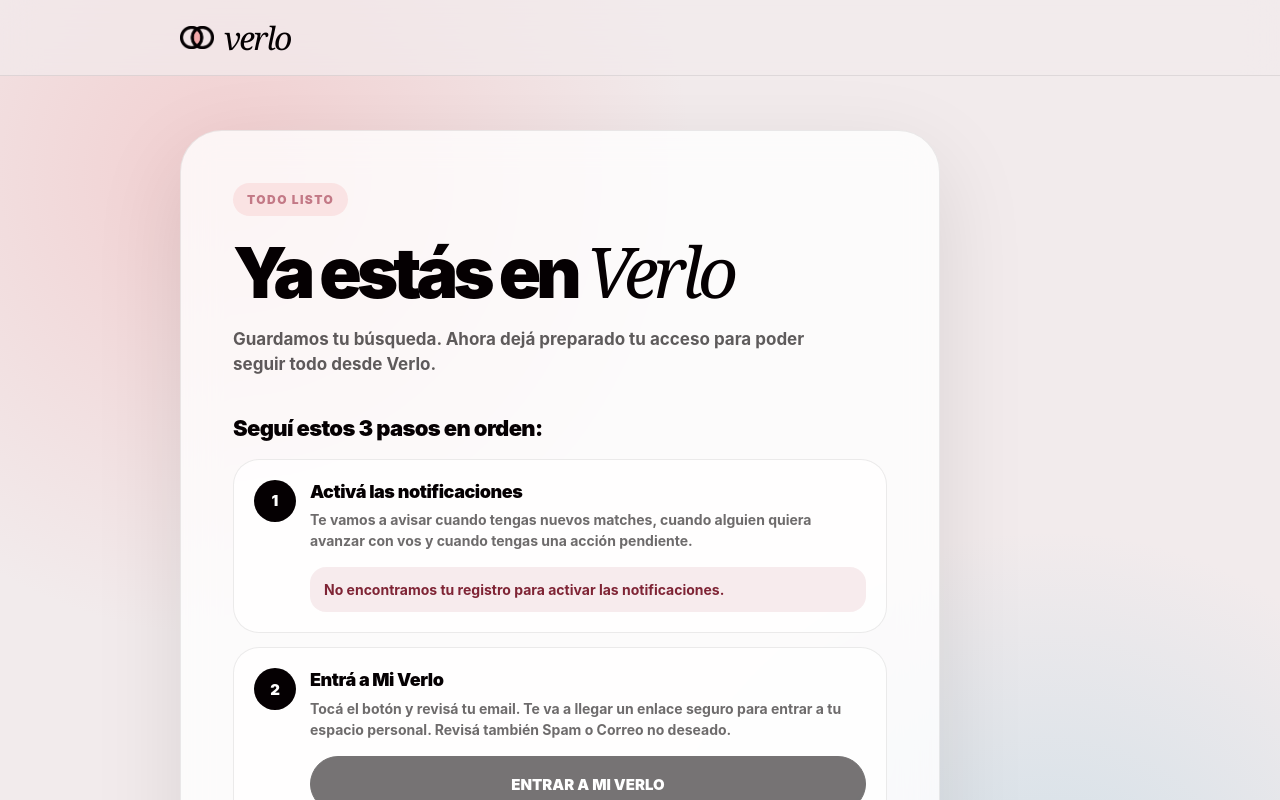
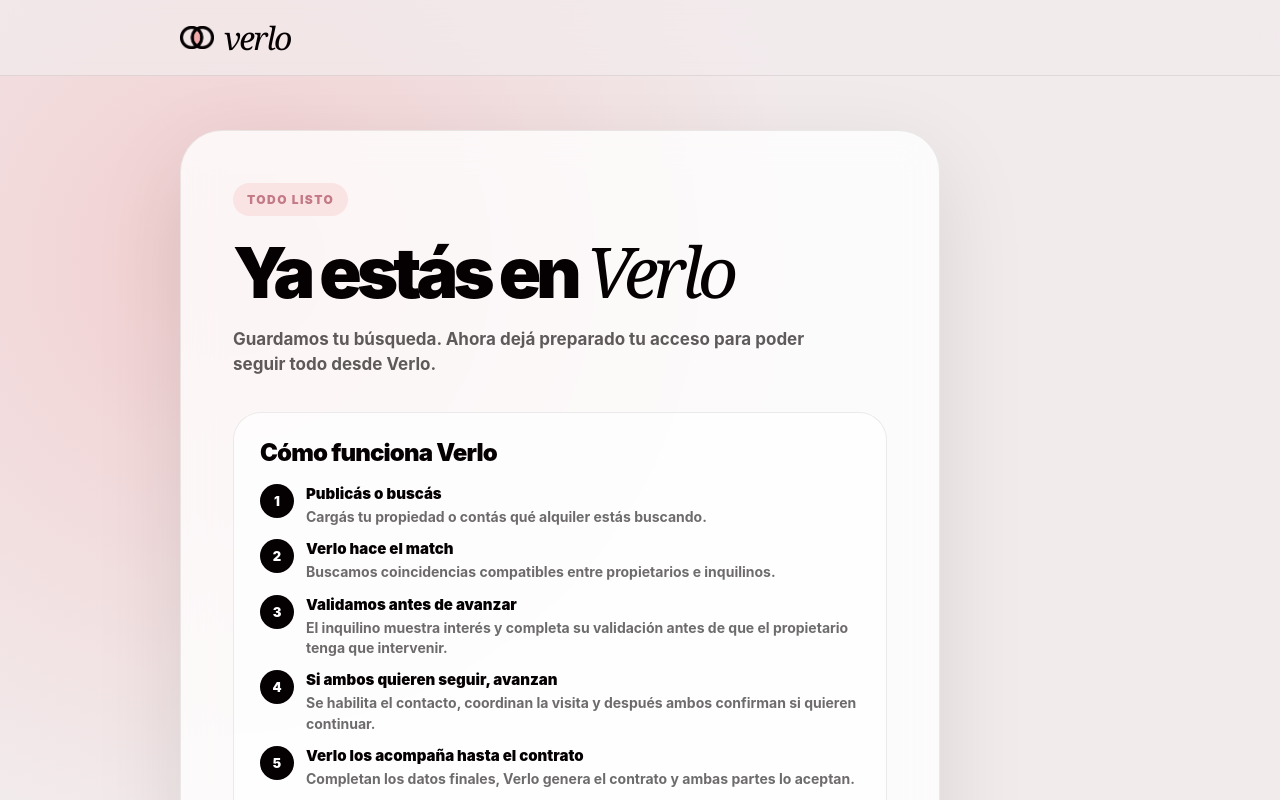
Before and after one commit to rentverlo-dotcom/verlo, a Next.js app: page /success in a window 1280 px wide. Shown: the top 800 px of the page. Built offline with nearby package versions, Linux system fonts and the light colour scheme.

Commit message:
Explain Verlo flow and notifications on success

```diff
--- a/app/success/page.tsx
+++ b/app/success/page.tsx
@@ -262,6 +262,185 @@ const styles = `
 
     font-weight:
       650;
+  }
+
+  .verlo-explainer {
+    margin-top:
+      34px;
+
+    padding:
+      26px;
+
+    border-radius:
+      28px;
+
+    background:
+      rgba(
+        255,
+        255,
+        255,
+        0.68
+      );
+
+    border:
+      1px solid
+      rgba(
+        5,
+        0,
+        2,
+        0.08
+      );
+  }
+
+  .verlo-explainer h2 {
+    margin:
+      0;
+
+    font-size:
+      24px;
+
+    font-weight:
+      950;
+
+    letter-spacing:
+      -0.035em;
+  }
+
+  .verlo-flow {
+    display:
+      grid;
+
+    gap:
+      12px;
+
+    margin-top:
+      18px;
+  }
+
+  .verlo-flow-item {
+    display:
+      grid;
+
+    grid-template-columns:
+      34px 1fr;
+
+    gap:
+      12px;
+
+    align-items:
+      start;
+  }
+
+  .verlo-flow-item b {
+    width:
+      34px;
+
+    height:
+      34px;
+
+    display:
+      grid;
+
+    place-items:
+      center;
+
+    border-radius:
+      999px;
+
+    background:
+      var(--black);
+
+    color:
+      white;
+
+    font-size:
+      13px;
+
+    font-weight:
+      950;
+  }
+
+  .verlo-flow-item strong {
+    display:
+      block;
+
+    font-size:
+      15px;
+
+    font-weight:
+      950;
+  }
+
+  .verlo-flow-item p {
+    margin:
+      4px 0 0;
+
+    color:
+      rgba(
+        5,
+        0,
+        2,
+        0.58
+      );
+
+    font-size:
+      14px;
+
+    line-height:
+      1.45;
+
+    font-weight:
+      650;
+  }
+
+  .verlo-alerts {
+    margin-top:
+      18px;
+
+    padding:
+      20px;
+
+    border-radius:
+      22px;
+
+    background:
+      var(--black);
+
+    color:
+      white;
+  }
+
+  .verlo-alerts strong {
+    display:
+      block;
+
+    font-size:
+      18px;
+
+    font-weight:
+      950;
+  }
+
+  .verlo-alerts p {
+    margin:
+      8px 0 0;
+
+    color:
+      rgba(
+        255,
+        255,
+        255,
+        0.78
+      );
+
+    font-size:
+      14px;
+
+    line-height:
+      1.5;
+
+    font-weight:
+      700;
   }
 
   .steps-title {
@@ -931,6 +1110,94 @@ export default function SuccessPage() {
                 {copy}
               </p>
 
+              <section className="verlo-explainer">
+                <h2>
+                  Cómo funciona Verlo
+                </h2>
+
+                <div className="verlo-flow">
+                  <div className="verlo-flow-item">
+                    <b>1</b>
+
+                    <div>
+                      <strong>
+                        Publicás o buscás
+                      </strong>
+
+                      <p>
+                        Cargás tu propiedad o contás qué alquiler estás buscando.
+                      </p>
+                    </div>
+                  </div>
+
+                  <div className="verlo-flow-item">
+                    <b>2</b>
+
+                    <div>
+                      <strong>
+                        Verlo hace el match
+                      </strong>
+
+                      <p>
+                        Buscamos coincidencias compatibles entre propietarios e inquilinos.
+                      </p>
+                    </div>
+                  </div>
+
+                  <div className="verlo-flow-item">
+                    <b>3</b>
+
+                    <div>
+                      <strong>
+                        Validamos antes de avanzar
+                      </strong>
+
+                      <p>
+                        El inquilino muestra interés y completa su validación antes de que el propietario tenga que intervenir.
+                      </p>
+                    </div>
+                  </div>
+
+                  <div className="verlo-flow-item">
+                    <b>4</b>
+
+                    <div>
+                      <strong>
+                        Si ambos quieren seguir, avanzan
+                      </strong>
+
+                      <p>
+                        Se habilita el contacto, coordinan la visita y después ambos confirman si quieren continuar.
+                      </p>
+                    </div>
+                  </div>
+
+                  <div className="verlo-flow-item">
+                    <b>5</b>
+
+                    <div>
+                      <strong>
+                        Verlo los acompaña hasta el contrato
+                      </strong>
+
+                      <p>
+                        Completan los datos finales, Verlo genera el contrato y ambas partes lo aceptan.
+                      </p>
+                    </div>
+                  </div>
+                </div>
+
+                <div className="verlo-alerts">
+                  <strong>
+                    Te avisamos nosotros
+                  </strong>
+
+                  <p>
+                    Cuando haya un nuevo match o cualquier avance importante, Verlo te avisa por notificación y por email. No hace falta que estés entrando todo el tiempo. Revisá también Spam o Promociones si no ves nuestro email.
+                  </p>
+                </div>
+              </section>
+
               {iosNeedsInstall ? (
                 <>
                   <h2 className="steps-title">
```
